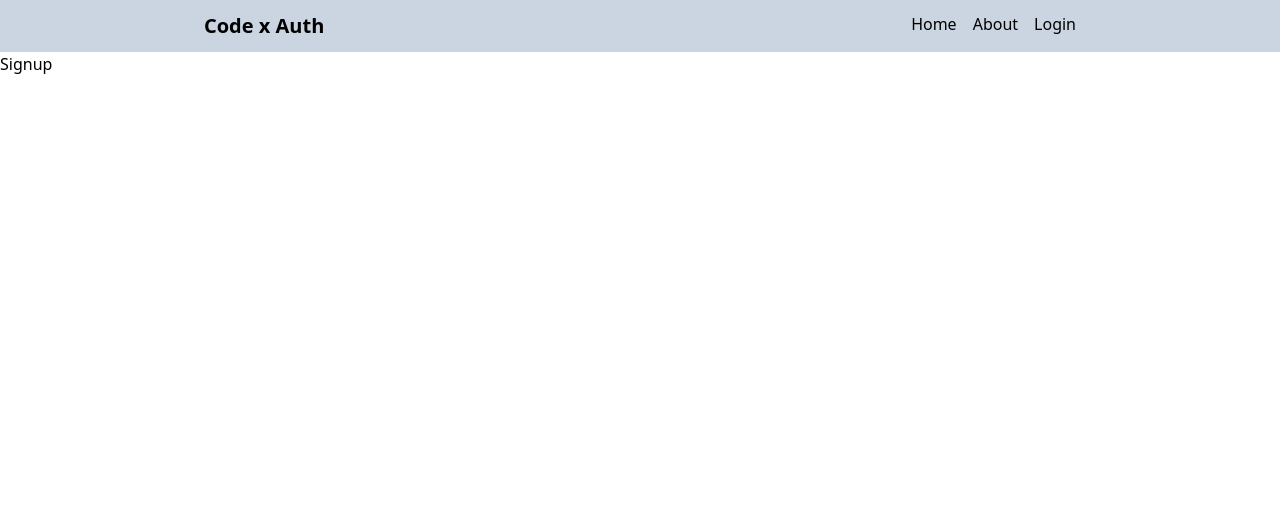
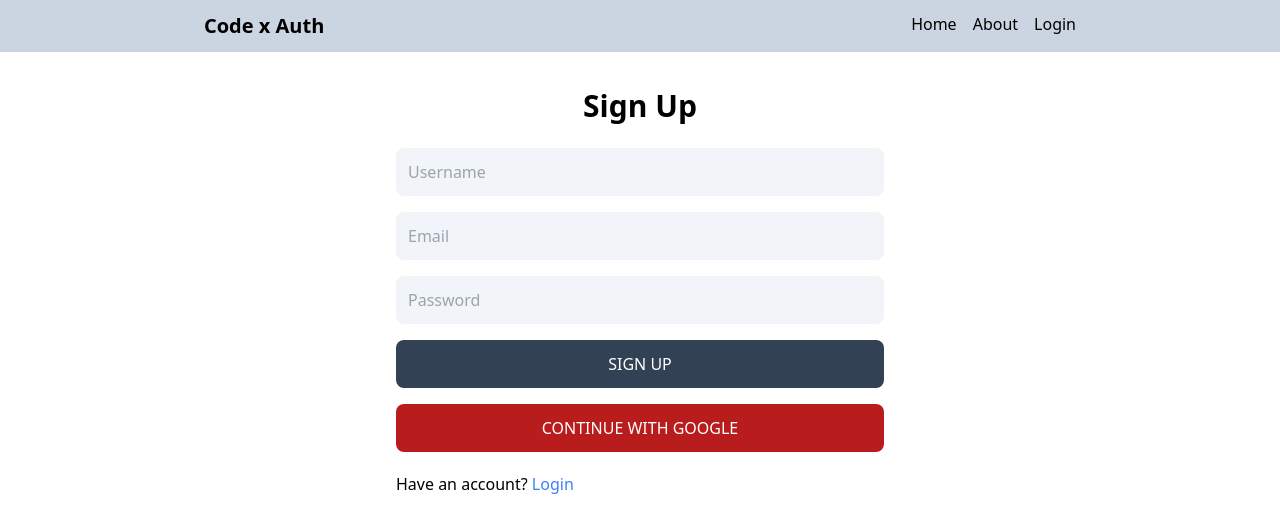
Before and after one commit to codexharoon/MERN_Auth, a React (Vite) app in the folder client/: page /signup in a window 1280 px wide. Shown: the top 532 px of the page. Built offline with nearby package versions, Linux system fonts and the light colour scheme.

Commit message:
created signup ui + functionality, also add proxy in vite for api

```diff
--- a/client/src/pages/Signup.jsx
+++ b/client/src/pages/Signup.jsx
@@ -1,7 +1,92 @@
-import React from "react";
+import { useState } from "react";
+import { Link } from "react-router-dom";
 
 const Signup = () => {
-  return <div>Signup</div>;
+  const [signUpData, setSignUpData] = useState({});
+  const [error, setError] = useState(false);
+  const [loading, setLoading] = useState(false);
+
+  const handleChange = (e) => {
+    setSignUpData({ ...signUpData, [e.target.id]: e.target.value });
+  };
+
+  const handleSubmit = async (e) => {
+    e.preventDefault();
+    try {
+      setLoading(true);
+      setError(false);
+      const response = await fetch("/api/auth/signup", {
+        method: "POST",
+        headers: {
+          "content-type": "application/json",
+        },
+        body: JSON.stringify(signUpData),
+      });
+
+      const data = await response.json();
+      console.log(data);
+      if (data.success === false) {
+        setError(true);
+        setLoading(false);
+      }
+      setLoading(false);
+    } catch (err) {
+      console.log(err);
+      setError(true);
+      setLoading(false);
+    }
+  };
+
+  return (
+    <div className="max-w-lg mx-auto p-3">
+      <h1 className="text-3xl text-center font-semibold my-6">Sign Up</h1>
+      <form onSubmit={handleSubmit} className="flex flex-col gap-4">
+        <input
+          type="text"
+          placeholder="Username"
+          id="username"
+          onChange={handleChange}
+          className="p-3 bg-slate-100 rounded-lg"
+        />
+        <input
+          type="email"
+          placeholder="Email"
+          id="email"
+          onChange={handleChange}
+          className="p-3 bg-slate-100 rounded-lg"
+        />
+        <input
+          type="password"
+          placeholder="Password"
+          id="password"
+          onChange={handleChange}
+          className="p-3 bg-slate-100 rounded-lg"
+        />
+        <button
+          disabled={loading}
+          className="bg-slate-700 text-white p-3 rounded-lg uppercase hover:opacity-95"
+        >
+          {loading ? "Signing Up..." : "Sign Up"}
+        </button>
+        <button className="bg-red-700 text-white p-3 rounded-lg uppercase hover:opacity-95">
+          continue with google
+        </button>
+      </form>
+
+      <div className="mt-5">
+        <p>
+          Have an account?{" "}
+          <span className="text-blue-500">
+            <Link to="/login">Login</Link>
+          </span>
+        </p>
+      </div>
+
+      <p className="text-red-700 mt-5">
+        {error ? "Something Went Wrong!" : ""}
+      </p>
+    </div>
+  );
 };
 
 export default Signup;
--- a/client/vite.config.js
+++ b/client/vite.config.js
@@ -1,7 +1,15 @@
-import { defineConfig } from 'vite'
-import react from '@vitejs/plugin-react-swc'
+import { defineConfig } from "vite";
+import react from "@vitejs/plugin-react-swc";
 
 // https://vitejs.dev/config/
 export default defineConfig({
   plugins: [react()],
-})
+  server: {
+    proxy: {
+      "/api": {
+        target: "htp://localhost:8888",
+        changeOrigin: true,
+      },
+    },
+  },
+});
```
